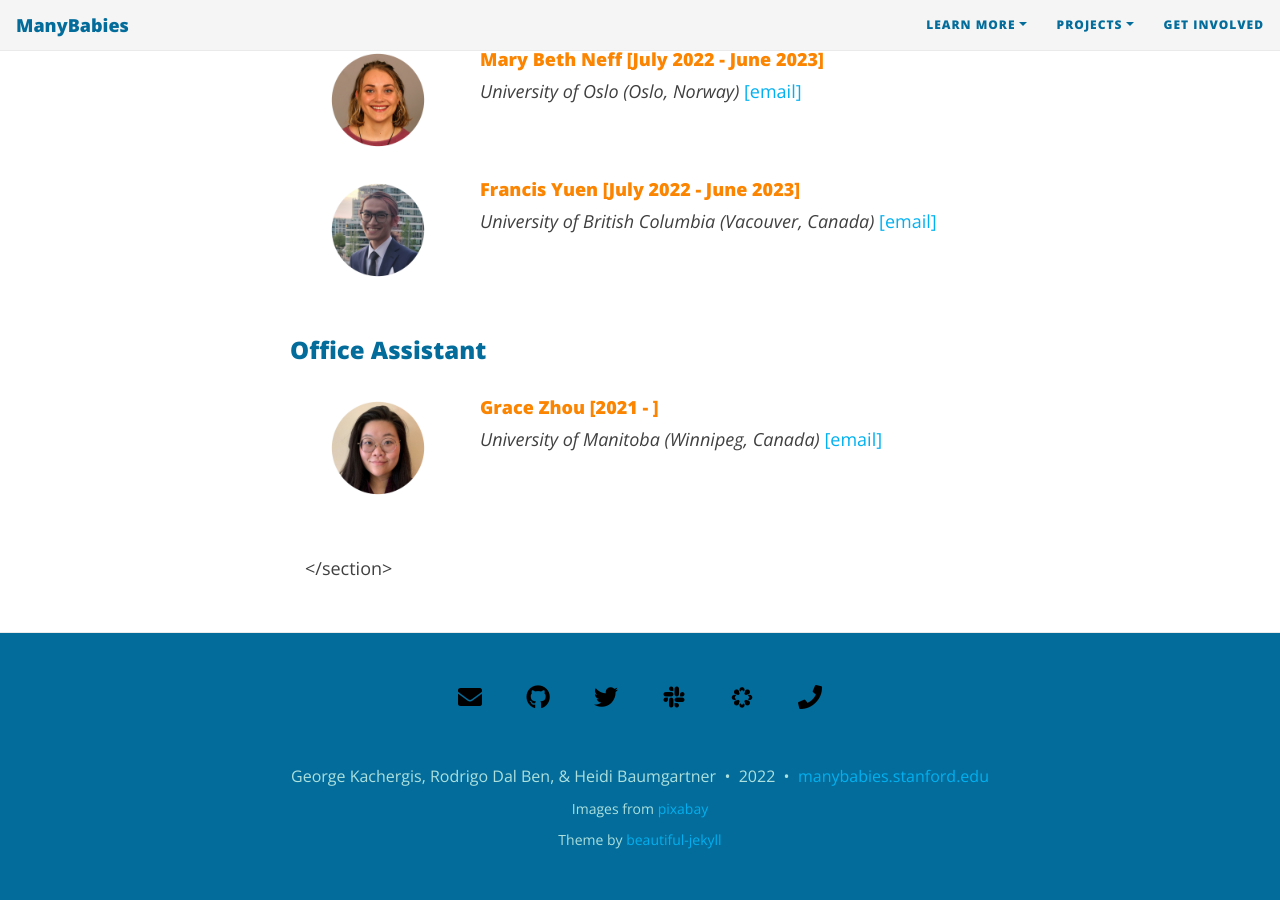
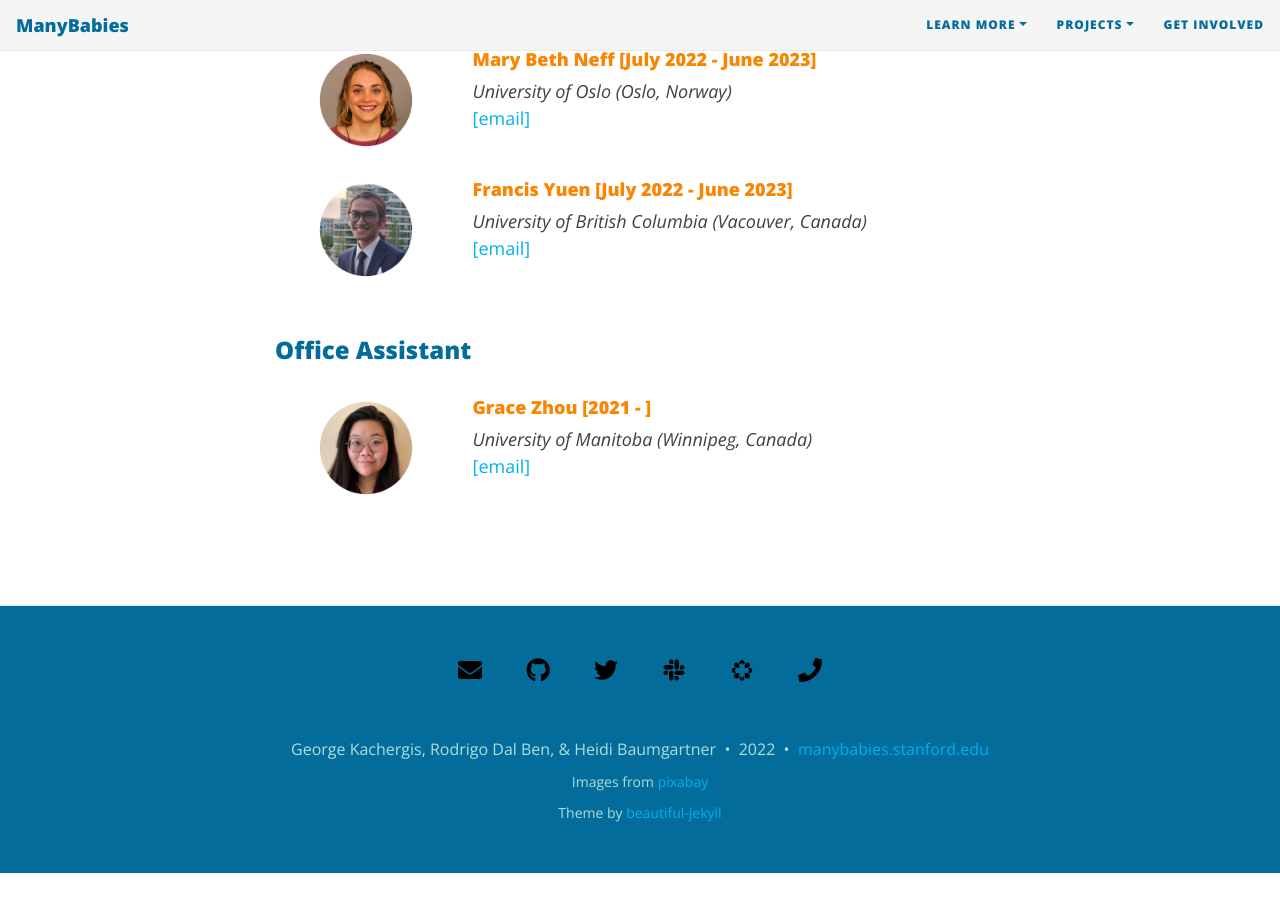
Before and after one commit to manybabies/manybabies.github.io, a Jekyll site: the page built from people.md, in a window 1280 px wide and 900 px high, scrolled down 3028 px. Built offline with Jekyll 4.4.1, drawn with Linux system fonts in a browser that asks for light colours; nearby versions of some CDN libraries; some web fonts are replaced; after the commit the page ends 3901 px from its top, so only the background shows below that.

Commit message:
Update people.md

```diff
--- a/people.md
+++ b/people.md
@@ -181,6 +181,7 @@ Project Leads are listed on each [project page]({{site.baseurl}}/projects/), as
     <div class="col-sm-12">
         <p>   </p>
     </div>
+  </div>
 <br>
 	<header class="major">
 			<h3>Student Advisors</h3>
@@ -194,6 +195,7 @@ Project Leads are listed on each [project page]({{site.baseurl}}/projects/), as
   	  <div class="col-sm-9">
   	    <h4>Mary Beth Neff [July 2022 - June 2023]</h4>
         <i>University of Oslo (Oslo, Norway)</i>
+        <br>
         <a href="mailto:marybethneff@gmail.com">[email]</a>
       </div>
     </div>
@@ -207,6 +209,7 @@ Project Leads are listed on each [project page]({{site.baseurl}}/projects/), as
   	  <div class="col-sm-9">
   	    <h4>Francis Yuen [July 2022 - June 2023]</h4>
         <i>University of British Columbia (Vacouver, Canada)</i>
+        <br>
         <a href="mailto:francis.yuen@psych.ubc.ca">[email]</a>
       </div>
     </div>
@@ -227,7 +230,9 @@ Project Leads are listed on each [project page]({{site.baseurl}}/projects/), as
   	  <div class="col-sm-9">
   	    <h4>Grace Zhou [2021 - ]</h4>
         <i>University of Manitoba (Winnipeg, Canada)</i>
+        <br>
         <a href="mailto:grace.zhou@umanitoba.ca">[email]</a>
+      </div>
     </div>
     <div class="col-sm-12">
         <p>   </p>
```
